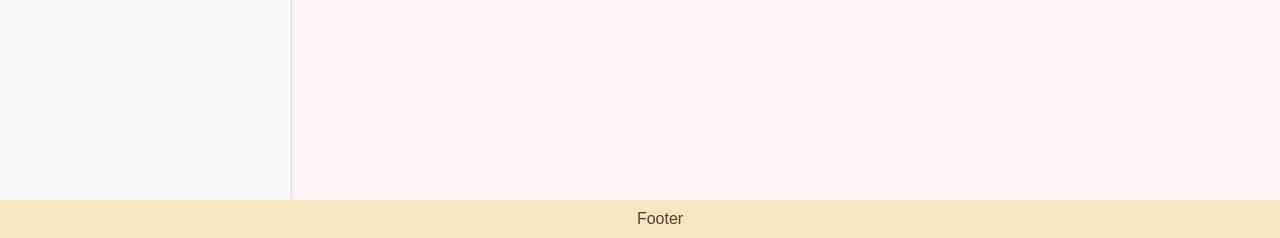
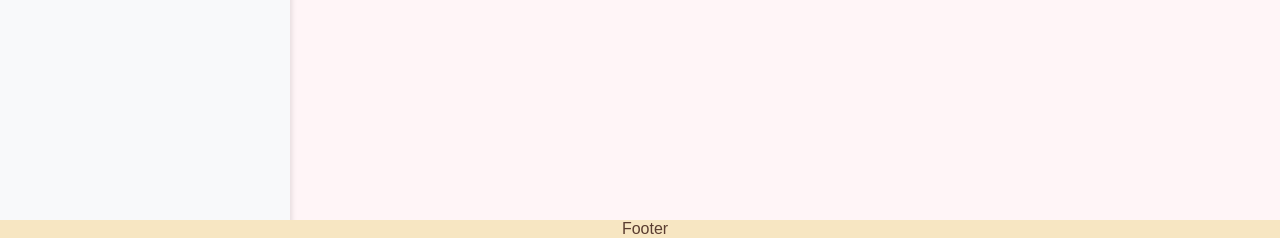
Before and after one commit to robertinho33/site-alphaglam, a PHP site: page /mLayout.html in a window 1280 px wide. Shown: the part 562-800 px from the top of the page. Run offline with PHP 8.4, Linux system fonts and the light colour scheme.

Commit message:
Update style.css

```diff
--- a/css/ladies/style.css
+++ b/css/ladies/style.css
@@ -444,7 +444,7 @@ aside {
 footer {
     width: 100%;
     background-color: #f7e6c2;
-    padding: 10px 20px;
+    padding: 0px 5px;
     text-align: center;
     position: fixed;
     bottom: 0;
```
